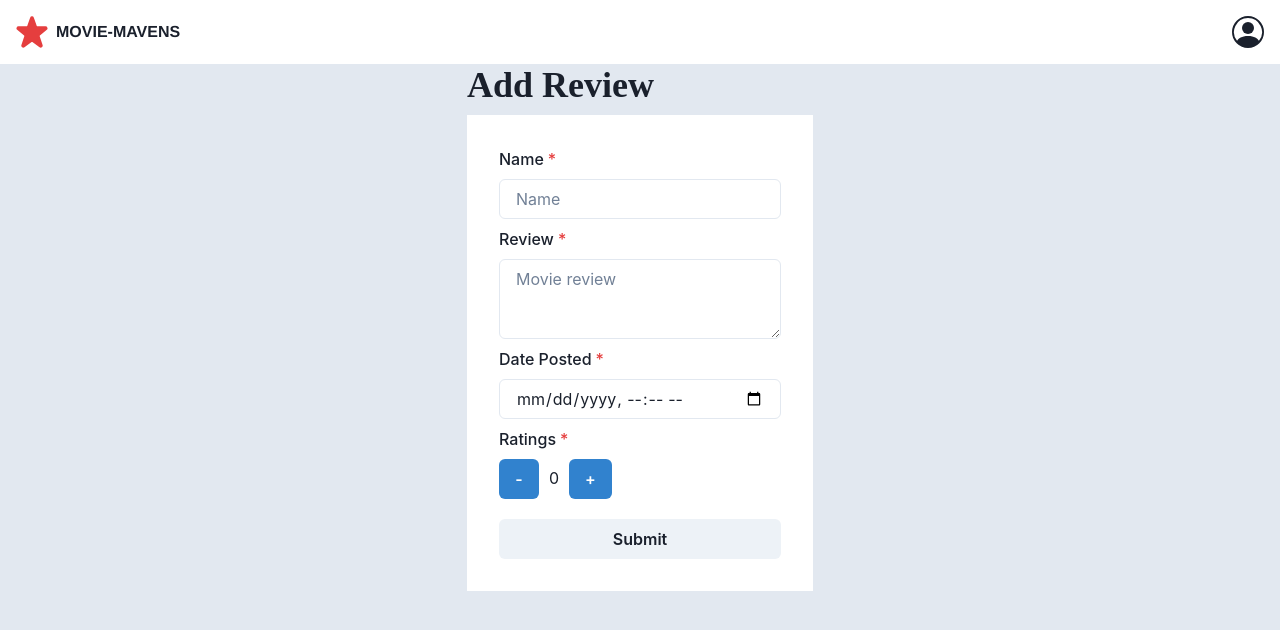
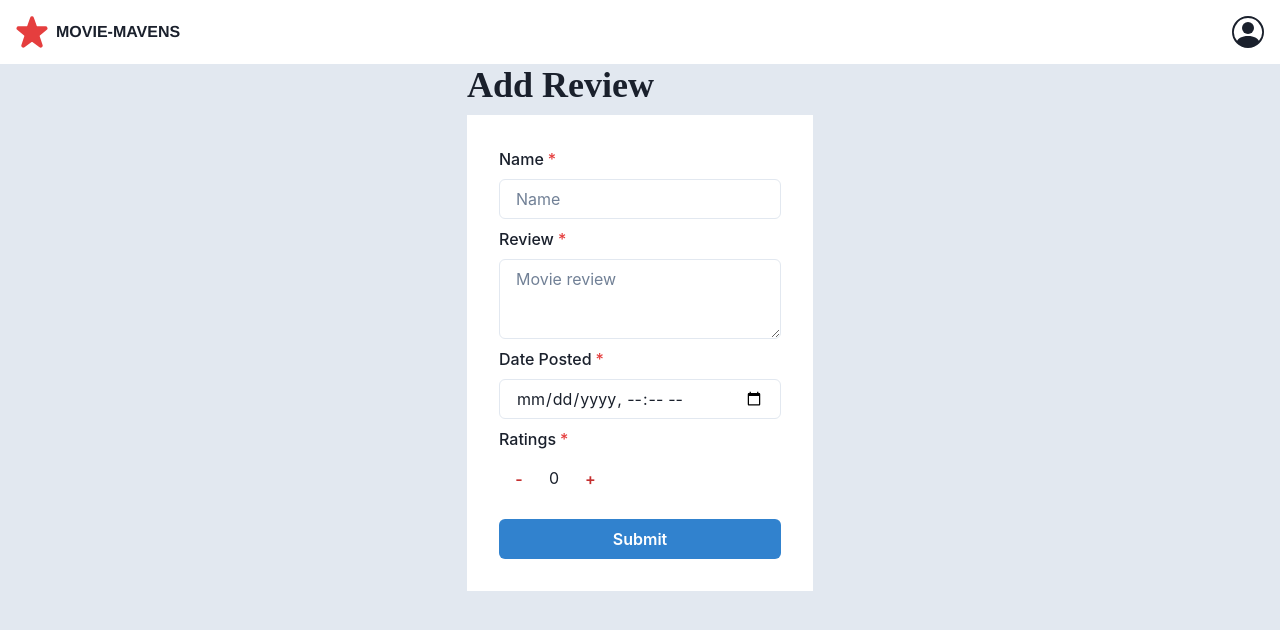
Before and after one commit to Jamescjay/phase3-project-Movie-Mavens, a React (Create React App) app: page /add-review in a window 1280 px wide. Shown: the top 630 px of the page. Built offline with nearby package versions, Linux system fonts and the light colour scheme.

Commit message:
Form submit

```diff
--- a/src/pages/AddReview.jsx
+++ b/src/pages/AddReview.jsx
@@ -12,7 +12,16 @@ import {
 } from "@chakra-ui/react";
 
 function AddReview() {
+  const initialData = {
+    Name: '',
+    Review: '',
+    Date_Posted: '',
+    Ratings: 0,
+  };
+
   const [rating, setRating] = useState(0);
+  const [formData, setFormData] = useState(initialData);
+  const [isLoading, setIsLoading] = useState(false);
 
   const incrementRating = () => {
     if (rating < 10) {
@@ -26,41 +35,82 @@ function AddReview() {
     }
   };
 
+  const handleChange = (e) => {
+    setFormData({
+      ...formData,
+      [e.target.name]: e.target.value,
+    });
+  }
+
+  const handleSubmit = (e) => {
+    e.preventDefault();
+    setIsLoading(true)
+    setTimeout(() => {
+      console.log('form submited')
+      setIsLoading(false)
+    }, 3000)
+  }
+
   return (
     <Flex align={"center"} justify={"center"}>
       <Stack>
         <Heading fontSize={"4xl"} fontFamily={"Gotham"}>
           Add Review
         </Heading>
-        <Box rotate={"lg"} bg={"white"} p={8}>
+        <Box as="form" rotate={"lg"} bg={"white"} p={8} onSubmit={handleSubmit}>
           <Stack>
             <FormControl isRequired>
               <FormLabel>Name</FormLabel>
-              <Input name="name" placeholder="Name" />
+              <Input
+                name="name"
+                placeholder="Name"
+                required
+                onChange={handleChange}
+              />
             </FormControl>
 
             <FormControl isRequired>
               <FormLabel>Review</FormLabel>
-              <Textarea name="name" placeholder="Movie review" />
+              <Textarea
+                name="name"
+                placeholder="Movie review"
+                required
+                onChange={handleChange}
+              />
             </FormControl>
 
             <FormControl isRequired>
               <FormLabel>Date Posted</FormLabel>
-              <Input name="date_posted" type="datetime-local" />
+              <Input
+                name="date_posted"
+                type="datetime-local"
+                required
+                onChange={handleChange}
+              />
             </FormControl>
 
             <FormControl isRequired>
               <FormLabel>Ratings</FormLabel>
-              <Button colorScheme="blue" onClick={decrementRating}>
+              <Button
+                variant="ghost"
+                colorScheme="red"
+                onClick={decrementRating}
+              >
                 -
               </Button>
-              <span style={{ margin: "0 10px" }}>{rating}</span>
-              <Button colorScheme="blue" onClick={incrementRating}>
+              <span style={{ margin: "0 10px" }} onChange={handleChange}>
+                {rating}
+              </span>
+              <Button
+                variant="ghost"
+                colorScheme="red"
+                onClick={incrementRating}
+              >
                 +
               </Button>
             </FormControl>
             <Stack pt={3}>
-              <Button>Submit</Button>
+              <Button isLoading= {isLoading} loadingText="Uploading" colorScheme="blue" type="submit">Submit</Button>
             </Stack>
           </Stack>
         </Box>
```
